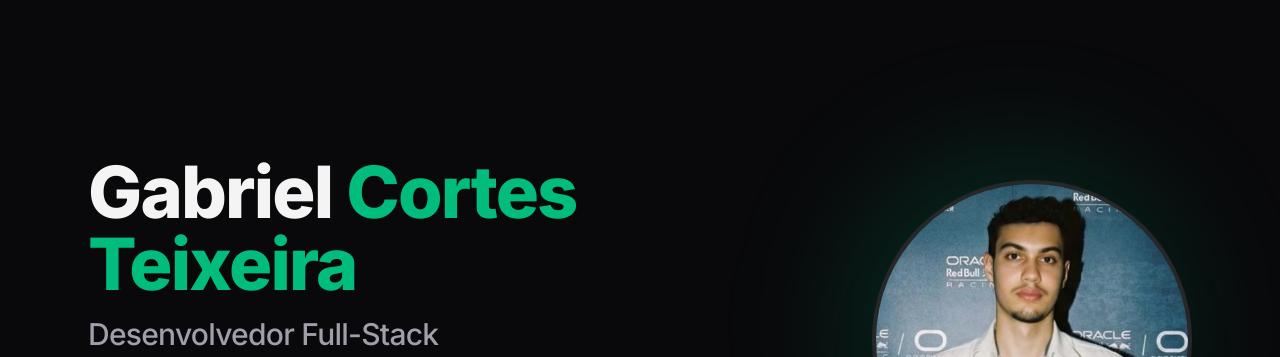
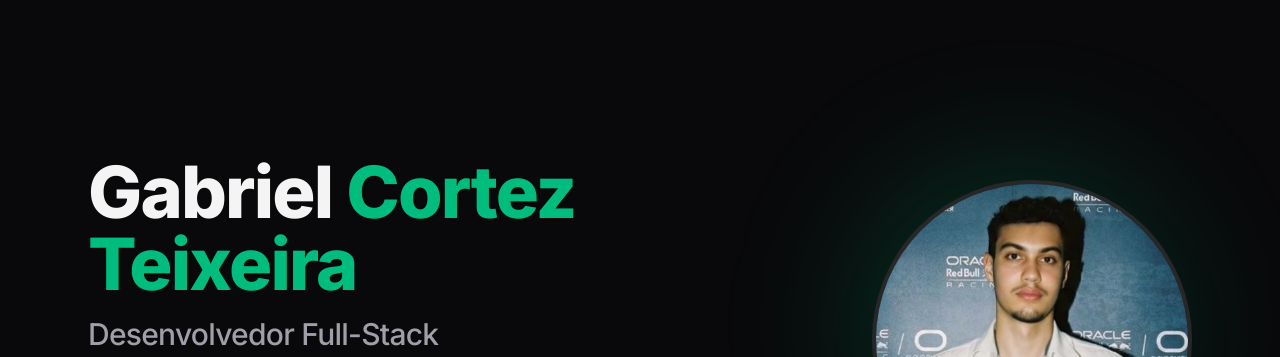
Before and after one commit to Gabriel-2911/meu-portfolio, a Next.js app: page / in a window 1280 px wide. Shown: the top 357 px of the page. Built offline with nearby package versions, Linux system fonts and the light colour scheme.

Commit message:
Update page.tsx

```diff
--- a/app/page.tsx
+++ b/app/page.tsx
@@ -50,7 +50,7 @@ export default function Home() {
         {/* Bloco de Texto (Esquerda no desktop, Baixo no mobile) */}
         <div className="flex flex-col items-center md:items-start text-center md:text-left max-w-2xl">
           <h1 className="text-5xl md:text-7xl font-extrabold tracking-tight mb-4">
-            Gabriel <span className="text-emerald-500">Cortes Teixeira</span>
+            Gabriel <span className="text-emerald-500">Cortez Teixeira</span>
           </h1>
 
           <h2 className="text-2xl md:text-3xl text-zinc-400 font-medium mb-6">
@@ -78,7 +78,7 @@ export default function Home() {
               GitHub
             </Link>
             <Link
-              href="https://www.linkedin.com/in/gabriel-cortes-teixeira-0b9a4722b"
+              href="https://www.linkedin.com/in/gabriel-Cortez-teixeira-0b9a4722b"
               target="_blank"
               className="px-8 py-3 bg-blue-700 hover:bg-blue-600 hover:-translate-y-1 text-white font-semibold rounded-lg transition-all duration-300 shadow-lg shadow-blue-900/20"
             >
@@ -95,7 +95,7 @@ export default function Home() {
           {/* Componente de Imagem Otimizado */}
           <Image
             src="/foto.jpeg" // Certifique-se que a imagem está na pasta public com este nome
-            alt="Foto de Gabriel Cortes Teixeira"
+            alt="Foto de Gabriel Cortez Teixeira"
             fill // Ocupa todo o espaço do container pai (w-48 h-48 ou w-80 h-80)
             className="rounded-full object-cover border-4 border-zinc-800 shadow-2xl relative z-10"
             priority // Carrega a imagem imediatamente (importante para a primeira dobra)
@@ -264,7 +264,7 @@ export default function Home() {
 
       {/* --- FOOTER --- */}
       <footer className="w-full py-8 border-t border-zinc-800 text-center text-zinc-500 text-sm flex flex-col items-center justify-center gap-2">
-        <p>© {new Date().getFullYear()} Gabriel Cortes Teixeira. Desenvolvido com Next.js e Tailwind CSS.</p>
+        <p>© {new Date().getFullYear()} Gabriel Cortez Teixeira. Desenvolvido com Next.js e Tailwind CSS.</p>
       </footer>
 
     </div>
```
